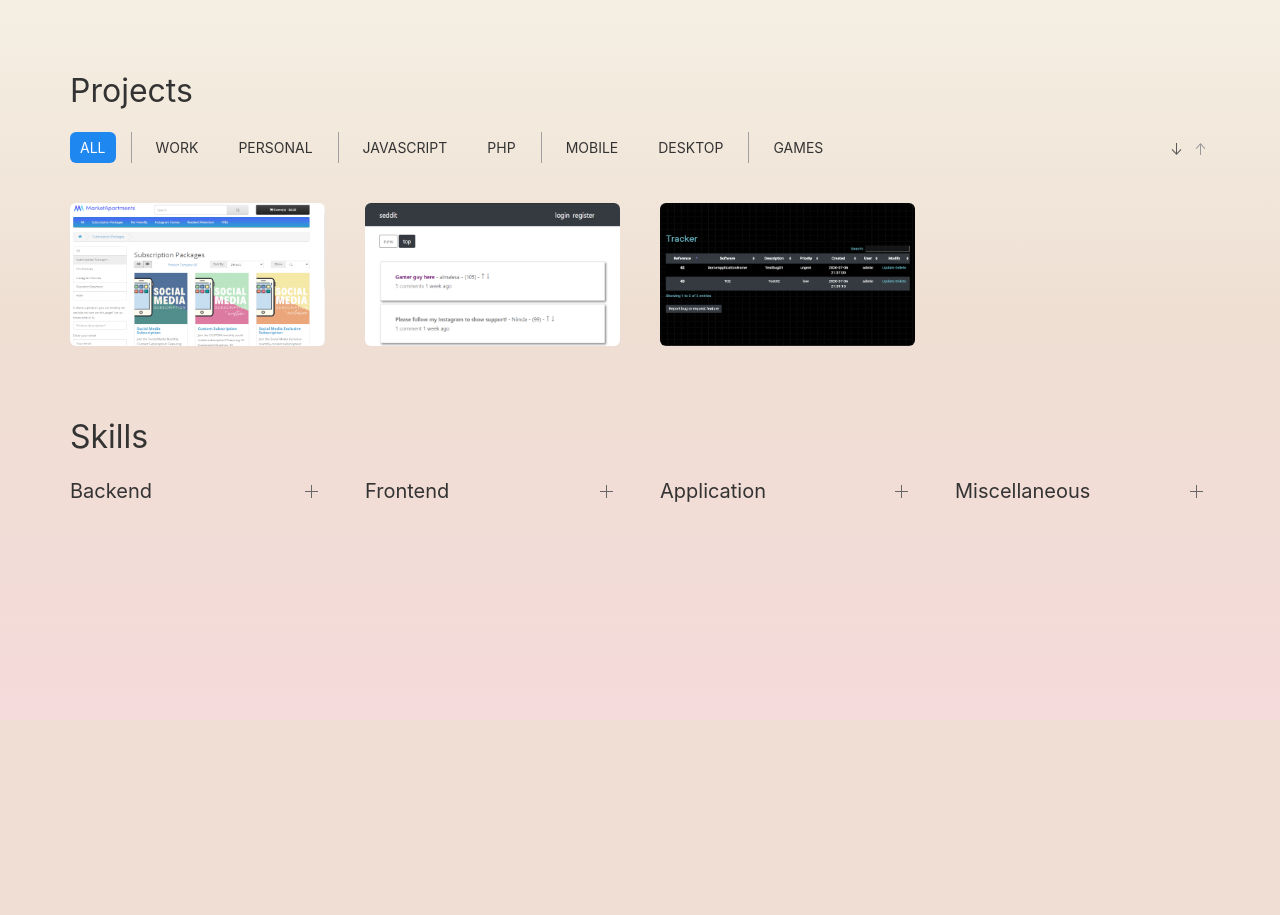
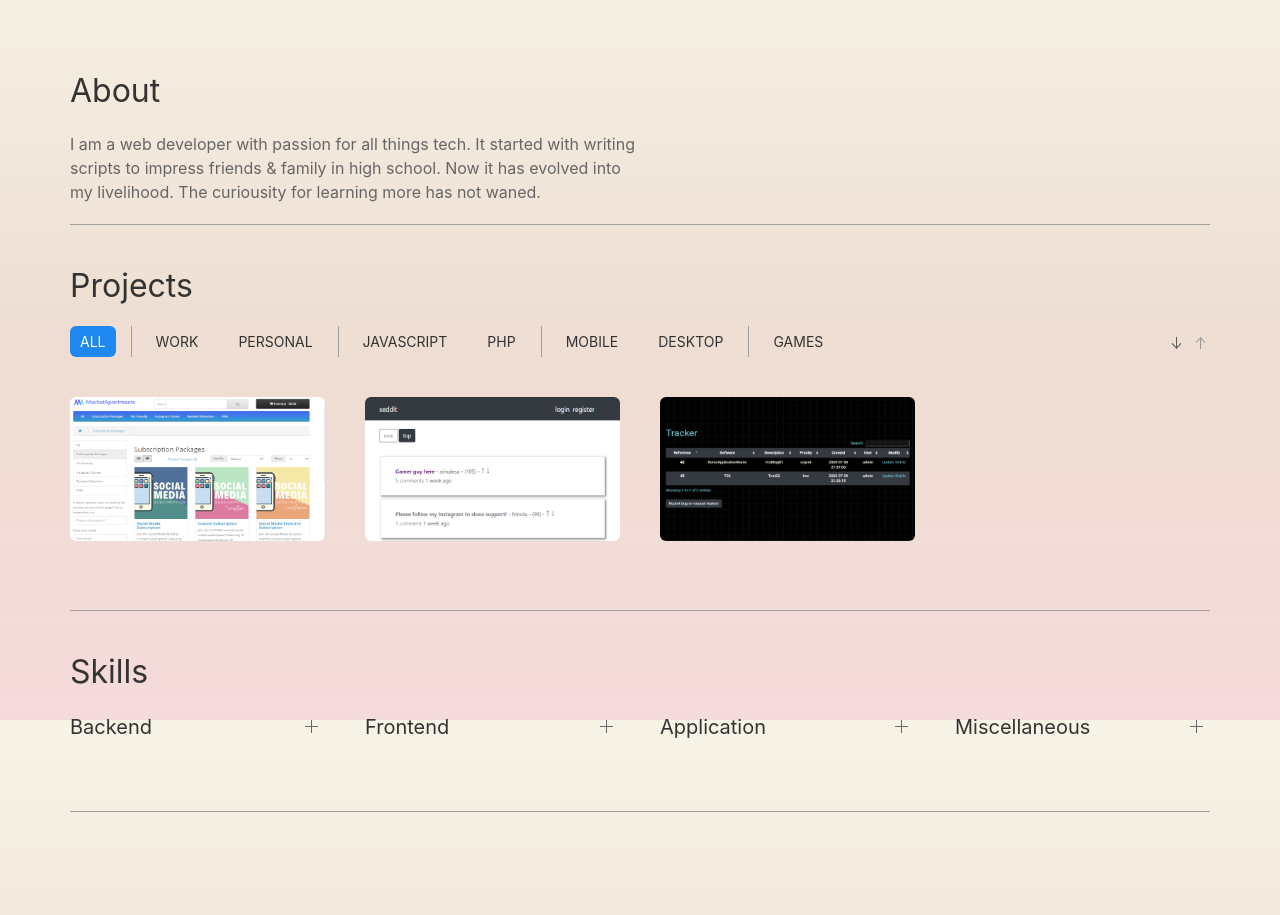
Before and after one commit to ajmalesa/Portfolio, a PHP site: page / in a window 1280 px wide. Shown: the part 80-995 px from the top of the page. Before the commit the page ends 582 px from the top, so only its background shows below. Run offline with PHP 8.4, Linux system fonts and the light colour scheme.

Commit message:
Added about section and dividers. Also fixed issue with background pattern repeating instead of stretching

```diff
--- a/css/style.css
+++ b/css/style.css
@@ -2,6 +2,7 @@
 html {
     background: rgb(240,63,63);
     background: linear-gradient(0deg, rgba(240,63,63,0.14874141876430202) 0%, rgba(198,91,14,0.15102974828375282) 49%, rgba(255,199,0,0.06407322654462244) 100%);
+    background-attachment: fixed;
 }
 @media (max-height: 699px), (max-width: 500px) {
     html {
@@ -65,3 +66,7 @@ so we scroll to the correct location taking the navbar into account */
 .second-level-content {
     margin-left: 10px;
 }
+
+.darker-hr {
+    border-top: 1px solid #9fa09f;
+}
--- a/index.php
+++ b/index.php
@@ -25,7 +25,7 @@
         </div>
         <!-- /Name display on the left -->
 
-        <!-- /Navigation Menu For Screens With A Width Larger Than 960px -->
+        <!-- Navigation Menu For Screens With A Width Larger Than 960px -->
         <div class="uk-navbar-right uk-visible@m uk-margin-large-right">
             <ul class="uk-navbar-nav">
                 <li class="uk-active"><a href="#projects" uk-scroll id="projects-button">Projects</a></li>
@@ -60,7 +60,19 @@
     </nav>
 
     <div class="uk-margin-large-left uk-margin-large-right uk-margin-large-top uk-margin-large-bottom" >
-        <div uk-filter="target: .js-filter">
+        <div class="uk-margin-large-top uk-width-1-2@l">
+            <h2 id="about" uk-scrollspy="cls: uk-animation-slide-top-medium; repeat: true">About</h2>
+            <p>
+                <span class="fade-first-sentence">I am a web developer with passion for all things tech.</span>
+                <span class="fade-second-sentence">It started with writing scripts to impress friends & family in high school.</span>
+                <span class="fade-third-sentence">Now it has evolved into my livelihood.</span>
+                <span class="fade-third-sentence">The curiousity for learning more has not waned.</span>
+            </p>
+        </div>
+
+        <hr class="darker-hr">
+
+        <div class="uk-margin-medium-top uk-margin-large-bottom" uk-filter="target: .js-filter">
 
             <div class="uk-margin-small-bottom" uk-scrollspy="cls: uk-animation-slide-left; repeat: true">
                 <h2 id="projects" class="anchor-links" style="padding-top: 80px; margin-top: -80px;">Projects</h2>
@@ -247,12 +259,14 @@
             <!-- /Masonry grid of all projects -->
         </div>
 
-        <div class="uk-margin-large-top" uk-scrollspy="cls: uk-animation-slide-left; repeat: true">
+        <hr class="darker-hr">
+
+        <!-- Skills section -->
+        <div class="uk-margin-medium-top" uk-scrollspy="cls: uk-animation-slide-left; repeat: true">
             <h2 id="skills">Skills</h2>
         </div>
 
-
-        <div uk-grid>
+        <div class="uk-margin-large-bottom" uk-grid uk-scrollspy="cls: uk-animation-slide-right; repeat: true">
             <div class="uk-width-1-4@m uk-width-1-3@s">
                 <ul uk-accordion="multiple: true">
                     <li>
@@ -385,6 +399,15 @@
                 </ul>
             </div>
         </div>
+        <!-- /Skills section -->
+
+        <hr class="darker-hr">
+
+        <!-- Contact section -->
+        <div uk-scrollspy="cls: uk-animation-slide-bottom-medium; repeat: true">
+            <h3 class="uk-margin-large-top">Like what you see? <a href="mailto: ajmalesa@gmail.com">Shoot me a message.</a></h3>
+        </div>
+        <!-- /Contact section -->
 
     </div>
 
```
